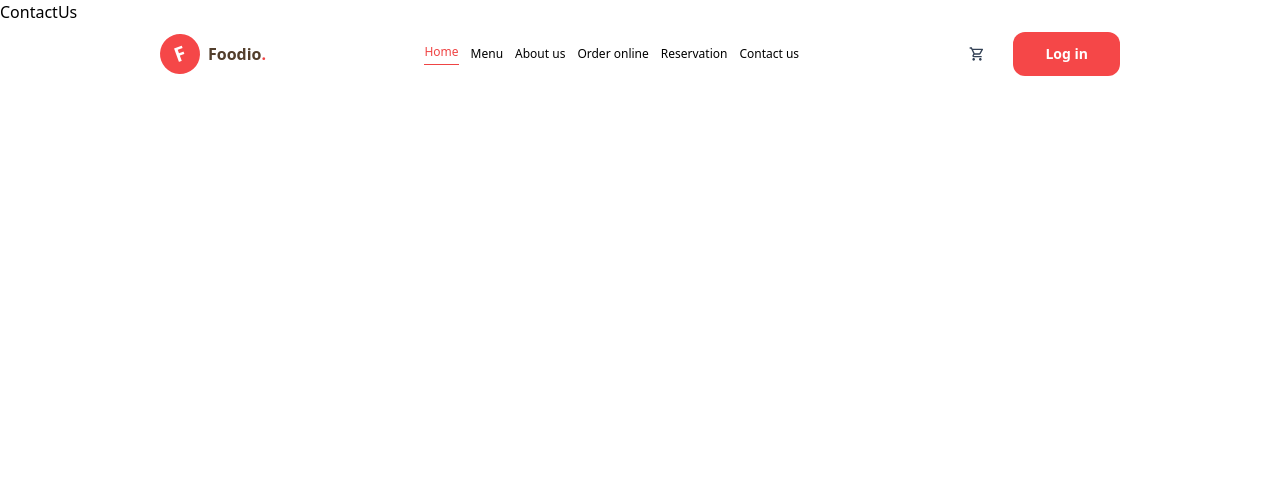
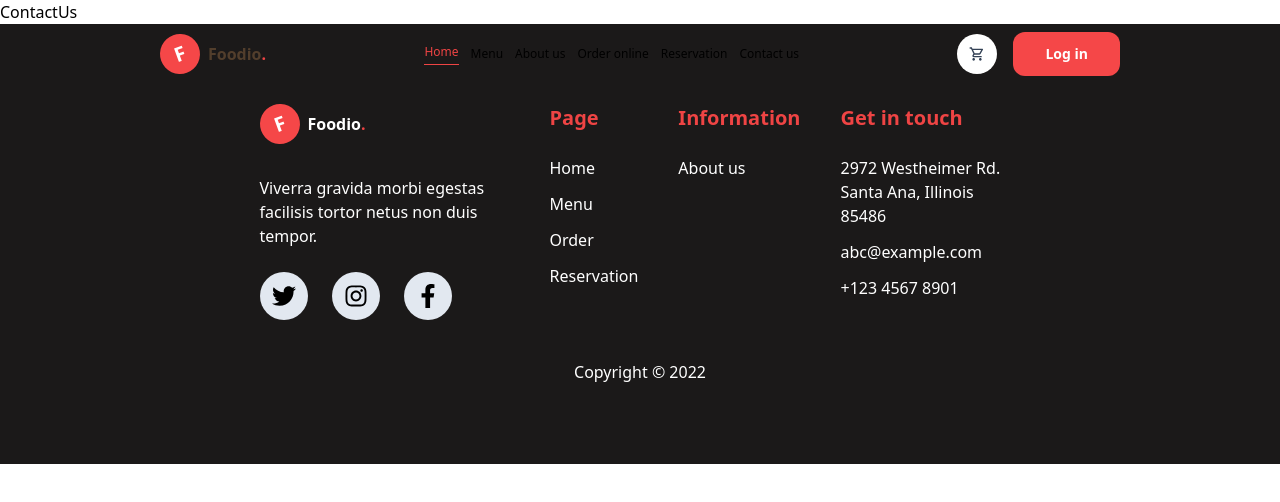
Before and after one commit to the-hackerist/foodio, a React (Vite) app in the folder client/: page /contact-us in a window 1280 px wide. Shown: the top 502 px of the page. Built offline with nearby package versions, Linux system fonts and the light colour scheme.

Commit message:
complete footer section and fix folder structure

```diff
--- a/client/src/components/Footer.jsx
+++ b/client/src/components/Footer.jsx
@@ -1,5 +1,69 @@
+import { FaTwitter, FaInstagram, FaFacebookF } from "react-icons/fa";
+
 function Footer() {
-  return <footer></footer>;
+  return (
+    <footer className="bg-[#1B1919] flex flex-col gap-10 text-white p-20 items-center">
+      <div className="flex gap-10">
+        <div className="w-[250px]">
+          <div className="flex gap-2 items-center mb-8">
+            <div className="bg-[#F54748] rounded-full rotate-[-20deg] flex items-center justify-center h-10 w-10">
+              <span className="p-2 text-white font-semibold text-xl">F</span>
+            </div>
+            <p className="text-white font-bold">
+              Foodio<span className="text-red-500">.</span>
+            </p>
+          </div>
+
+          <p>
+            Viverra gravida morbi egestas facilisis tortor netus non duis
+            tempor.
+          </p>
+
+          <div className="mt-6">
+            <ul className="flex gap-6 text-black">
+              <li className="bg-slate-200 p-3 text-2xl rounded-full">
+                <FaTwitter />
+              </li>
+              <li className="bg-slate-200 p-3 text-2xl rounded-full">
+                <FaInstagram />
+              </li>
+              <li className="bg-slate-200 p-3 text-2xl rounded-full">
+                <FaFacebookF />
+              </li>
+            </ul>
+          </div>
+        </div>
+
+        <div>
+          <h3 className="text-xl font-bold text-red-500 mb-6">Page</h3>
+          <ul className="flex flex-col gap-3">
+            <li>Home</li>
+            <li>Menu</li>
+            <li>Order</li>
+            <li>Reservation</li>
+          </ul>
+        </div>
+
+        <div>
+          <h3 className="text-xl font-bold text-red-500 mb-6">Information</h3>
+          <ul>
+            <li>About us</li>
+          </ul>
+        </div>
+
+        <div className="w-[180px]">
+          <h3 className="text-xl font-bold text-red-500 mb-6">Get in touch</h3>
+          <ul className="flex flex-col gap-3">
+            <li>2972 Westheimer Rd. Santa Ana, Illinois 85486</li>
+            <li>abc@example.com</li>
+            <li>+123 4567 8901</li>
+          </ul>
+        </div>
+      </div>
+
+      <p>Copyright &copy; 2022</p>
+    </footer>
+  );
 }
 
 export default Footer;
--- a/client/src/components/Action.jsx
+++ b/client/src/components/HomePage/Action.jsx
@@ -1,6 +1,6 @@
 function Action() {
   return (
-    <div className="h-[300px] bg-[#F9F9F9] flex items-center justify-center p-20">
+    <div className="bg-[#F9F9F9] flex items-center justify-center p-20">
       <div className="flex items-center justify-center flex-col gap-10 border py-16 px-44 rounded-2xl bg-[#FDD9D9]">
         <h2 className="font-bold text-4xl text-[#311F09]">
           Hungry? We are open now..
--- a/client/src/components/Chef.jsx
+++ b/client/src/components/HomePage/Chef.jsx
@@ -1,6 +1,6 @@
-import chef_1 from "../assets/chef_1.jpg";
-import chef_2 from "../assets/chef_2.jpg";
-import chef_3 from "../assets/chef_3.jpg";
+import chef_1 from "../../assets/chef_1.jpg";
+import chef_2 from "../../assets/chef_2.jpg";
+import chef_3 from "../../assets/chef_3.jpg";
 
 function Chef() {
   return (
--- a/client/src/components/Hero.jsx
+++ b/client/src/components/HomePage/Hero.jsx
@@ -1,8 +1,8 @@
-import img from "../assets/pasta.png";
+import img from "../../assets/pasta.png";
 
 function Hero() {
   return (
-    <div className="bg-gradient-to-b from-[#F8DBDC] via-[#F8E7E7]to-[#F9F9F9] h-screen pt-52 px-24 flex items-center justify-center gap-2">
+    <div className="bg-gradient-to-b from-[#F8DBDC] via-[#F8E7E7]to-[#F9F9F9] h-screen py-20 flex items-center justify-center gap-2">
       <div className="flex justify-center flex-col">
         <h1 className="text-5xl font-bold leading-snug">
           Best Restaurant
--- a/client/src/components/Menu.jsx
+++ b/client/src/components/HomePage/Menu.jsx
@@ -1,5 +1,5 @@
 import { useState } from "react";
-import img from "../assets/pasta.png";
+import img from "../../assets/pasta.png";
 import { RiStarSLine, RiStarSFill } from "react-icons/ri";
 import { IoIosArrowBack } from "react-icons/io";
 
--- a/client/src/components/Popular.jsx
+++ b/client/src/components/HomePage/Popular.jsx
@@ -1,4 +1,4 @@
-import popular_img from "../assets/popular_pasta.png";
+import popular_img from "../../assets/popular_pasta.png";
 
 function Popular() {
   return (
```
Also changed, not shown: client/src/pages/HomePage.jsx (+5 -5 lines).
